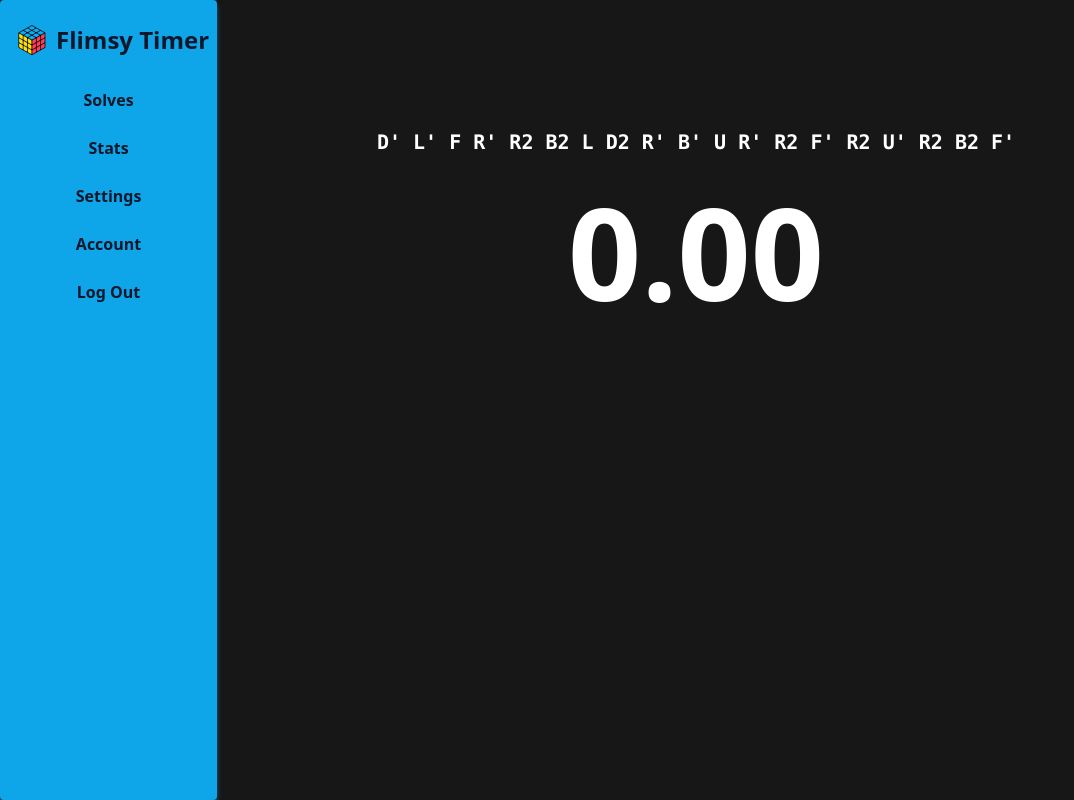
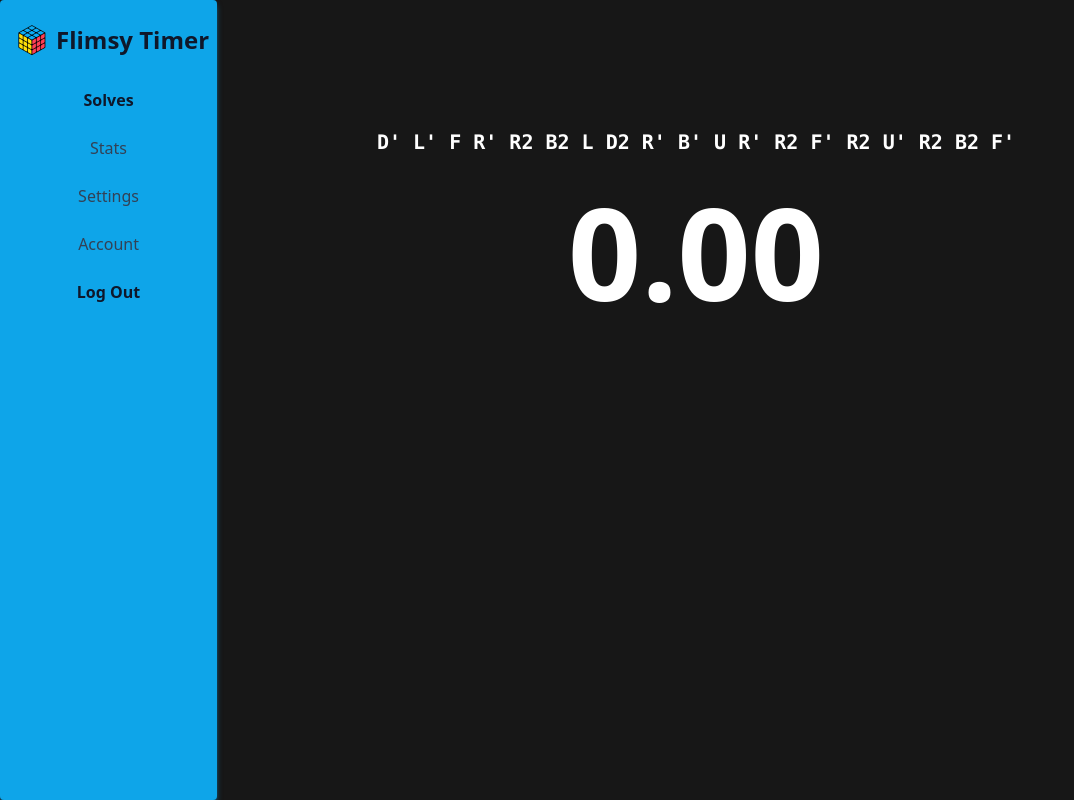
Before and after one commit to MrFellox/flimsy-timer, a Flask app: page / in a window 1280 px wide. Shown: the whole page, without its empty margins (0-1074 px from the left). Run offline with Flask 2, Linux system fonts and the light colour scheme; the visitor is signed in with stand-in values (Sample User, id 1).

Commit message:
Added disabled nav link

```diff
--- a/flimsy_timer/static/css/setup.css
+++ b/flimsy_timer/static/css/setup.css
@@ -14,4 +14,8 @@ body {
     .nav-logout {
         @apply grow font-semibold text-slate-900 hover:bg-red-500 hover:rounded-full hover:p-1.5 hover:text-white transition-all ease-in-out delay-75 duration-150
     }
+
+    .nav-disabled {
+        @apply grow text-slate-700
+    }
 }
--- a/flimsy_timer/templates/layout.html
+++ b/flimsy_timer/templates/layout.html
@@ -36,9 +36,9 @@
 
             <div class='flex flex-col items-center gap-6 justify-end content-between'>
                 <a href="{{ url_for('solves') }}" class='nav-link'>Solves</a>
-                <a href=# class='cursor-not-allowed nav-link'>Stats</a>
-                <a href=# class='cursor-not-allowed nav-link'>Settings</a>
-                <a href=# class='cursor-not-allowed nav-link'>Account</a>
+                <a href=# class='cursor-not-allowed nav-disabled'>Stats</a>
+                <a href=# class='cursor-not-allowed nav-disabled'>Settings</a>
+                <a href=# class='cursor-not-allowed nav-disabled'>Account</a>
                 <a href="{{ url_for('logout') }}" class='nav-logout'>Log
                     Out</a>
 
```
Also changed, not shown: flimsy_timer/static/css/main.css.
